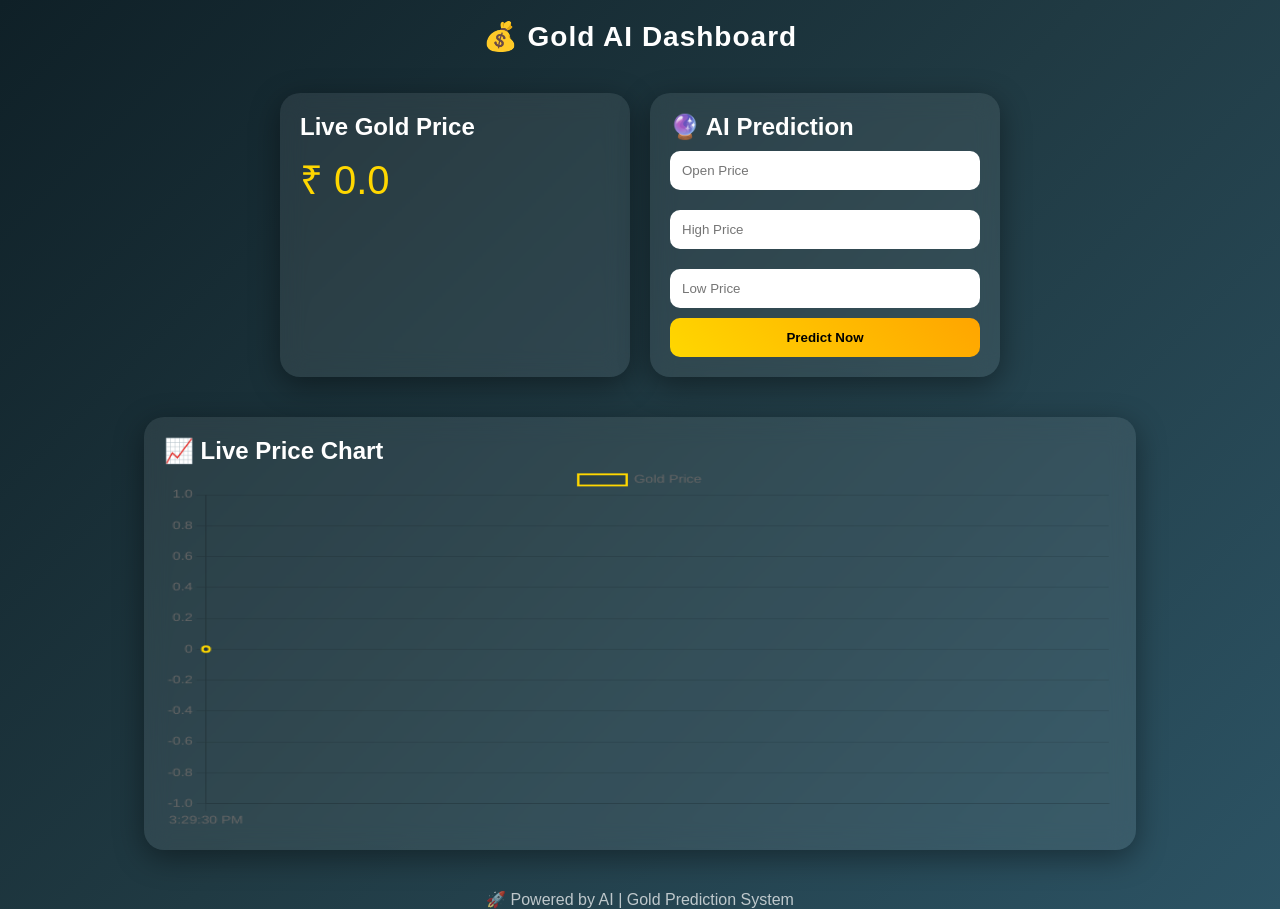
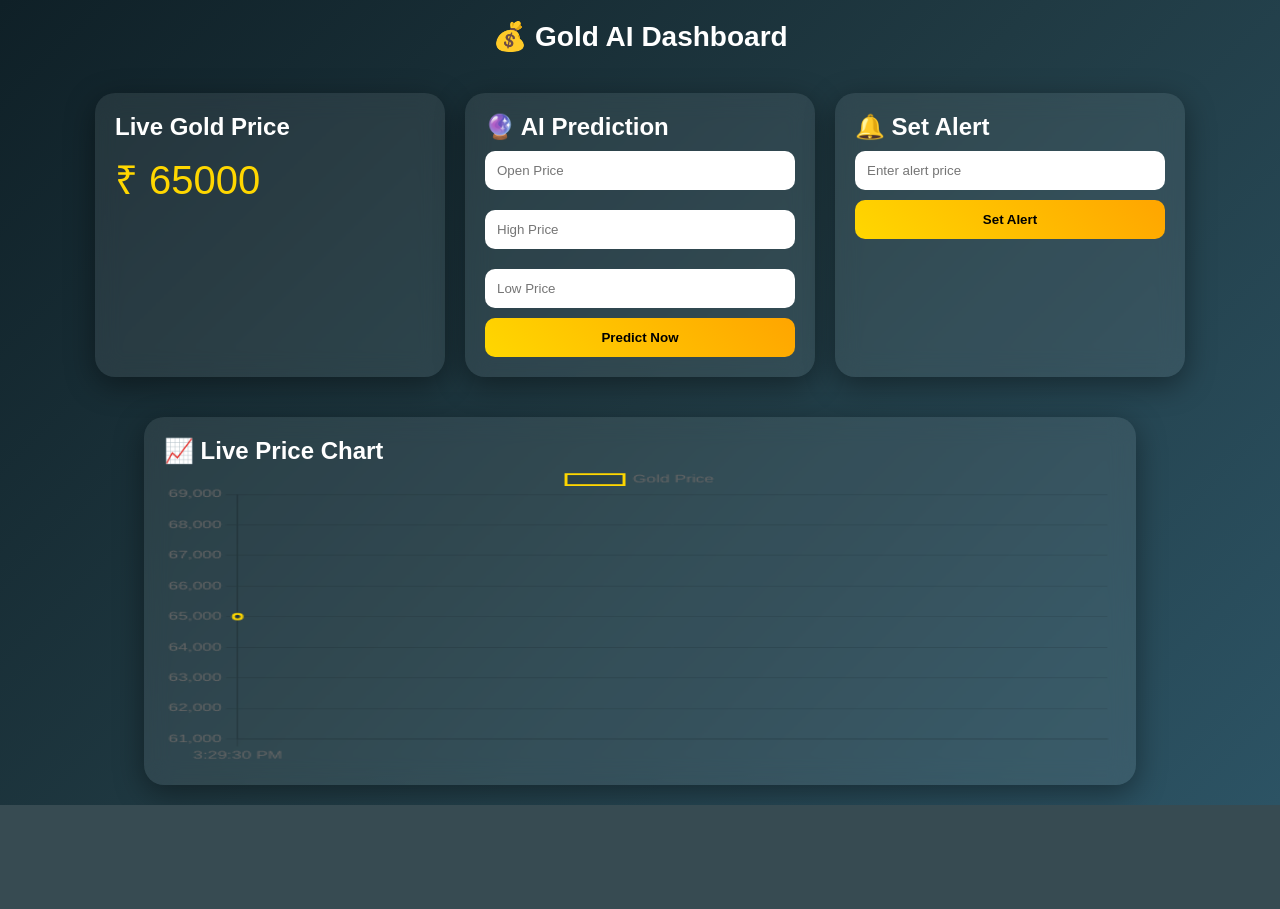
Before and after one commit to Manthanyadav/gold-price-app, a Flask app: page / in a window 1280 px wide. After the commit the page ends 805 px from the top, so only its background shows below. Run offline with Flask 3, Linux system fonts and the light colour scheme; data that the repository does not hold is empty; parts of the project's set-up code (start-up, migrations or seed data) failed here and were passed over; some libraries are stand-ins or nearby versions.

Commit message:
Update project files

```diff
--- a/app.py
+++ b/app.py
@@ -5,73 +5,81 @@ import os
 
 app = Flask(__name__)
 
-# =========================
-# LOAD / AUTO TRAIN MODEL
-# =========================
-
 MODEL_PATH = "model.pkl"
 
 if not os.path.exists(MODEL_PATH):
-    print("⚡ model.pkl not found → Training...")
     import train_model
 
 model = pickle.load(open(MODEL_PATH, "rb"))
 
-# =========================
-# ALERT SYSTEM
-# =========================
+alerts = []
+last_price = 0
 
-alerts = []
 
 def check_alert(current_price):
+    global alerts
     triggered = []
+
     for alert in alerts:
         if current_price >= alert:
             triggered.append(alert)
 
     for a in triggered:
         alerts.remove(a)
-        print(f"🚨 ALERT TRIGGERED: ₹{a}")
 
-# =========================
-# LIVE GOLD API
-# =========================
+    return triggered
+
 
 def get_live_gold_price():
+    global last_price
+
     try:
         url = "https://api.gold-api.com/price/XAU"
-        response = requests.get(url, timeout=5)
+        res = requests.get(url, timeout=5)
 
-        if response.status_code != 200:
-            return 0
+        if res.status_code != 200:
+            return last_price if last_price else 65000
 
-        data = response.json()
+        data = res.json()
+        usd_price = data.get("price", 0)
 
-        usd_price = data.get('price', 0)
-        usd_to_inr = 83
+        if usd_price == 0:
+            return last_price if last_price else 65000
 
-        price = (usd_price * usd_to_inr) / 31.103
-        price = round(price, 2)
+        usd_to_inr = 83.5
 
-        check_alert(price)
-        return price
+        price_per_gram = (usd_price * usd_to_inr) / 31.103
 
-    except Exception as e:
-        print("API Error:", e)
-        return 0
+        price_10g = price_per_gram * 10
 
-# =========================
-# ROUTES
-# =========================
+        price_24k = price_10g * 1.15
+
+        final_price = round(price_24k, 2)
+
+        last_price = final_price
+
+        return final_price
+
+    except:
+        return last_price if last_price else 65000
+
 
 @app.route('/')
 def home():
     live_price = get_live_gold_price()
     return render_template('index.html', live_price=live_price)
 
+
 @app.route('/live-price')
 def live_price():
-    return jsonify({"price": get_live_gold_price()})
+    price = get_live_gold_price()
+    triggered_alerts = check_alert(price)
+
+    return jsonify({
+        "price": price,
+        "alerts": triggered_alerts
+    })
+
 
 @app.route('/predict', methods=['POST'])
 def predict():
@@ -80,10 +88,9 @@ def predict():
         High = float(request.form['High'])
         Low = float(request.form['Low'])
 
-        # simple feature logic
         features = [[Open, High, Low, Open, Open, 1, 1, 2024]]
+        prediction = model.predict(features)[0]
 
-        prediction = model.predict(features)[0]
         live_price = get_live_gold_price()
 
         return render_template(
@@ -95,7 +102,7 @@ def predict():
     except Exception as e:
         return f"❌ Error: {e}"
 
-# 🔔 SET ALERT
+
 @app.route('/set-alert', methods=['POST'])
 def set_alert():
     try:
@@ -105,9 +112,6 @@ def set_alert():
     except:
         return jsonify({"error": "Invalid input"})
 
-# =========================
-# RUN APP
-# =========================
 
 if __name__ == "__main__":
-    app.run()
+    app.run(debug=True)
--- a/templates/index.html
+++ b/templates/index.html
@@ -3,6 +3,7 @@
 <head>
     <title>Gold AI Dashboard</title>
     <script src="https://cdn.jsdelivr.net/npm/chart.js"></script>
+    <script src="https://cdn.jsdelivr.net/npm/apexcharts"></script>
 
     <style>
         * {
@@ -22,7 +23,6 @@
             text-align: center;
             font-size: 28px;
             font-weight: bold;
-            letter-spacing: 1px;
         }
 
         .container {
@@ -40,11 +40,6 @@
             padding: 20px;
             width: 350px;
             box-shadow: 0 8px 30px rgba(0,0,0,0.4);
-            transition: 0.3s;
-        }
-
-        .card:hover {
-            transform: translateY(-5px);
         }
 
         .price {
@@ -59,7 +54,6 @@
             margin: 10px 0;
             border-radius: 10px;
             border: none;
-            outline: none;
         }
 
         button {
@@ -70,22 +64,11 @@
             background: linear-gradient(45deg, gold, orange);
             font-weight: bold;
             cursor: pointer;
-            transition: 0.3s;
-        }
-
-        button:hover {
-            transform: scale(1.05);
         }
 
         canvas {
             width: 100% !important;
             height: 300px !important;
-        }
-
-        .footer {
-            text-align: center;
-            margin-top: 20px;
-            opacity: 0.7;
         }
     </style>
 </head>
@@ -116,6 +99,13 @@
         </form>
     </div>
 
+    <!-- ALERT BOX -->
+    <div class="card">
+        <h2>🔔 Set Alert</h2>
+        <input type="number" id="alertPrice" placeholder="Enter alert price">
+        <button onclick="setAlert()">Set Alert</button>
+    </div>
+
 </div>
 
 <!-- Chart -->
@@ -126,51 +116,11 @@
     </div>
 </div>
 
-<div class="footer">
-    🚀 Powered by AI | Gold Prediction System
-</div>
-
-<script src="https://cdn.jsdelivr.net/npm/apexcharts"></script>
-
 <script>
-var options = {
-    chart: { type: 'candlestick', height: 350 },
-    series: [{
-        data: []
-    }],
-    xaxis: { type: 'datetime' }
-};
-
-var chart = new ApexCharts(document.querySelector("#goldChart"), options);
-chart.render();
-
-// Fetch data
-setInterval(() => {
-    fetch('/live-price')
-    .then(res => res.json())
-    .then(data => {
-
-        let newData = {
-            x: new Date(),
-            y: [data.price, data.price+5, data.price-5, data.price]
-        };
-
-        chart.appendData([{ data: [newData] }]);
-    });
-
-}, 4000);
-</script>
-<script>
-const canvas = document.getElementById("goldChart");
-
-if (!canvas) {
-    console.error("❌ Canvas not found");
-} else {
-
-    const ctx = canvas.getContext("2d");
-
 let prices = [];
 let labels = [];
+
+const ctx = document.getElementById("goldChart").getContext("2d");
 
 const chart = new Chart(ctx, {
     type: "line",
@@ -185,13 +135,15 @@ if (!canvas) {
     }
 });
 
-    async function updateChart() {
+// 🔥 FETCH + ALERT + UPDATE
+async function fetchPrice() {
     try {
         const res = await fetch("/live-price");
         const data = await res.json();
 
-            console.log("DATA:", data);  // 👈 DEBUG
+        document.getElementById("price").innerText = data.price;
 
+        // chart update
         labels.push(new Date().toLocaleTimeString());
         prices.push(data.price);
 
@@ -202,14 +154,49 @@ if (!canvas) {
 
         chart.update();
 
+        // 🚨 ALERT POPUP
+        if (data.alerts.length > 0) {
+            data.alerts.forEach(a => {
+                alert("🚨 Gold Price Reached ₹" + a);
+
+                if (Notification.permission === "granted") {
+                    new Notification("Gold Alert 🚨", {
+                        body: "Price reached ₹" + a
+                    });
+                }
+            });
+        }
+
     } catch (e) {
-            console.error("Fetch error:", e);
+        console.error(e);
     }
 }
 
-    setInterval(updateChart, 3000);
-    updateChart();
+// 🔔 SET ALERT
+function setAlert() {
+    let price = document.getElementById("alertPrice").value;
+
+    fetch('/set-alert', {
+        method: 'POST',
+        headers: {
+            'Content-Type': 'application/x-www-form-urlencoded'
+        },
+        body: "price=" + price
+    })
+    .then(res => res.json())
+    .then(data => alert(data.message));
 }
+
+// notification permission
+if (Notification.permission !== "granted") {
+    Notification.requestPermission();
+}
+
+// auto refresh
+setInterval(fetchPrice, 4000);
+fetchPrice();
+
 </script>
+
 </body>
 </html>
```
Lines whose indentation alone changed are shown as unchanged.
